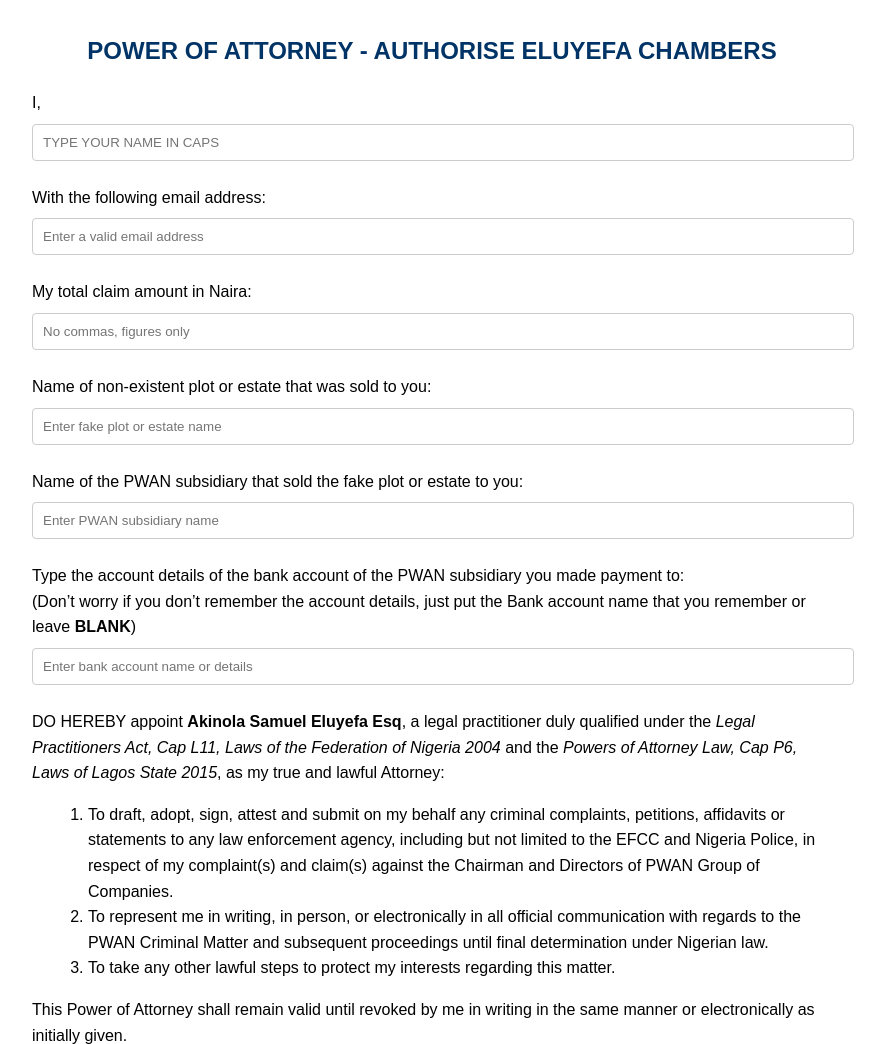
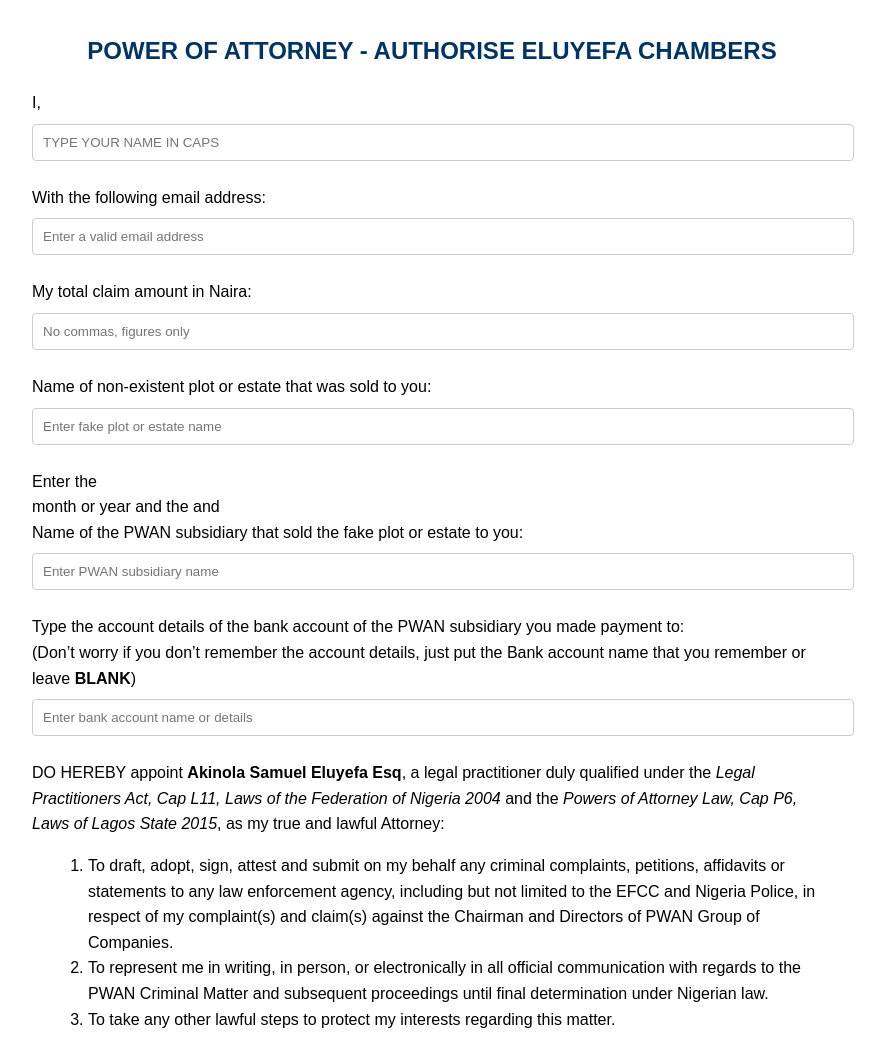
Before and after one commit to MRKIKSY/Powerofattorneybackend, a plain HTML site: page index.html in a window 1280 px wide. Shown: the top 1044 px of the page, without its empty margins (0-885 px from the left). Drawn offline with Linux system fonts and the light colour scheme.

Commit message:
dasdadsa

```diff
--- a/index.html
+++ b/index.html
@@ -224,7 +224,7 @@
   </p>
 
   <p>
-    Name of the PWAN subsidiary that sold the fake plot or estate to you:
+    Enter the <br> month or year and the and <br>Name of the PWAN subsidiary that sold the fake plot or estate to you:
     <input
       type="text"
       id="pwanSubsidiary"
```
